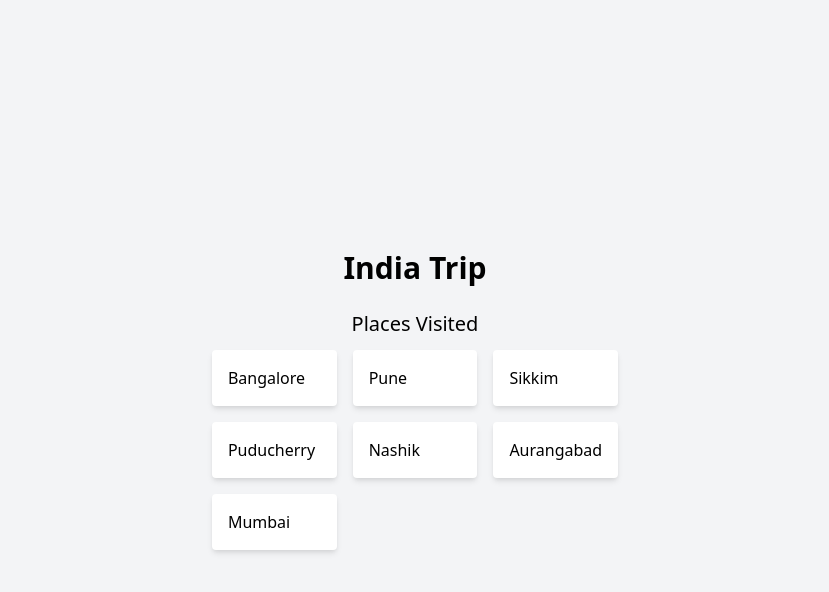
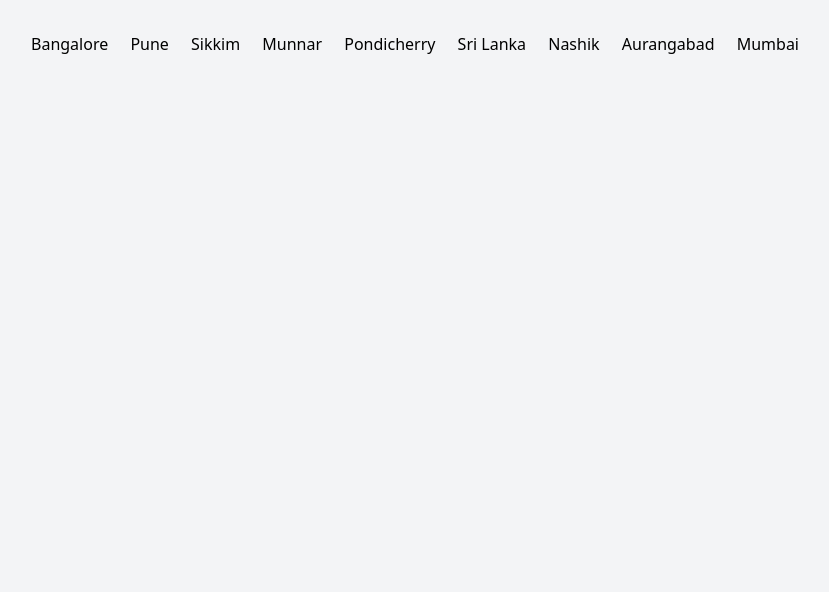
Before and after one commit to arnie12a/arnie12a.github.io, a plain HTML site: page india.html in a window 1280 px wide. Shown: the whole page, without its empty margins (225-1054 px from the left). Drawn offline with nearby package versions, Linux system fonts and the light colour scheme.

Commit message:
different layout for india trip blog

```diff
--- a/india.html
+++ b/india.html
@@ -4,98 +4,96 @@
 <head>
     <meta charset="UTF-8">
     <meta name="viewport" content="width=device-width, initial-scale=1.0">
-    <title>India Trip</title>
-    <link rel="icon" href="/images/vibes.png">
+    <title>My Travel Blog</title>
     <link href="https://cdn.jsdelivr.net/npm/tailwindcss@2.2.19/dist/tailwind.min.css" rel="stylesheet">
+    <style>
+        /* Add custom styles here if needed */
+    </style>
 </head>
 
-<body class="bg-gray-100 min-h-screen flex flex-col items-center justify-center">
-    <h1 class="text-3xl font-bold mb-6">India Trip</h1>
-    <h3 class="text-xl mb-3">Places Visited</h3>
-    <ul class="grid grid-cols-1 md:grid-cols-2 lg:grid-cols-3 gap-4">
-        <li class="p-4 bg-white rounded shadow-md cursor-pointer hover:bg-gray-200 transition duration-300 ease-in-out open-modal"
-            data-target="modal-Bangalore">
-            Bangalore
-        </li>
-        <li class="p-4 bg-white rounded shadow-md cursor-pointer hover:bg-gray-200 transition duration-300 ease-in-out open-modal"
-            data-target="modal-Pune">
-            Pune
-        </li>
-        <li class="p-4 bg-white rounded shadow-md cursor-pointer hover:bg-gray-200 transition duration-300 ease-in-out open-modal"
-            data-target="modal-Sikkim">
-            Sikkim
-        </li>
-        <li class="p-4 bg-white rounded shadow-md cursor-pointer hover:bg-gray-200 transition duration-300 ease-in-out open-modal"
-            data-target="modal-Puducherry">
-            Puducherry
-        </li>
-        <li class="p-4 bg-white rounded shadow-md cursor-pointer hover:bg-gray-200 transition duration-300 ease-in-out open-modal"
-            data-target="modal-Nashik">
-            Nashik
-        </li>
-        <li class="p-4 bg-white rounded shadow-md cursor-pointer hover:bg-gray-200 transition duration-300 ease-in-out open-modal"
-            data-target="modal-Aurangabad">
-            Aurangabad
-        </li>
-        <li class="p-4 bg-white rounded shadow-md cursor-pointer hover:bg-gray-200 transition duration-300 ease-in-out open-modal"
-            data-target="modal-Mumbai">
-            Mumbai
-        </li>
-    </ul>
+<body class="bg-gray-100 p-8">
+    <div class="max-w-3xl mx-auto">
 
-    <div id="modal-Bangalore" class="modal hidden fixed inset-0 bg-gray-700 bg-opacity-50 flex items-center justify-center">
-        <div class="modal-content bg-white w-1/2 p-4 rounded-md shadow-md">
-            <div class="flex justify-between items-center">
-                <h3 class="text-lg font-bold">Bangalore</h3>
-                <button class="close-modal">&times;</button>
-            </div>
-            <p>Additional information about Bangalore goes here...</p>
-        </div>
+        <!-- Buttons for each place -->
+        <div class="flex justify-between mb-8">
+            <button onclick="showPlace('bangalore')" class="place-button">Bangalore</button>
+            <button onclick="showPlace('pune')" class="place-button">Pune</button>
+            <button onclick="showPlace('sikkim')" class="place-button">Sikkim</button>
+            <button onclick="showPlace('munnar')" class="place-button">Munnar</button>
+            <button onclick="showPlace('pondicherry')" class="place-button">Pondicherry</button>
+            <button onclick="showPlace('srilanka')" class="place-button">Sri Lanka</button>
+            <button onclick="showPlace('nashik')" class="place-button">Nashik</button>
+            <button onclick="showPlace('aurangabad ')" class="place-button">Aurangabad</button>
+            <button onclick="showPlace('mumbai')" class="place-button">Mumbai</button>
+            <!-- Add buttons for other places similarly -->
         </div>
 
-    <div id="modal-Mumbai" class="modal hidden fixed inset-0 bg-gray-700 bg-opacity-50 flex items-center justify-center">
-        <div class="modal-content bg-white w-1/2 p-4 rounded-md shadow-md">
-            <div class="flex justify-between items-center">
-                <h3 class="text-lg font-bold">Mumbai</h3>
-                <button class="close-modal">&times;</button>
-            </div>
-            <p>Additional information about Mumbai goes here...</p>
-        </div>
+        <!-- Content for each place -->
+        <div id="bangaloreContent" class="hidden">
+            <h2 class="text-2xl font-bold mb-4">Bangalore</h2>
+            <p class="mb-4">Bangalore, officially known as Bengaluru, is the capital of the Indian state of Karnataka. It is known
+                as the "Silicon Valley of India" due to its role as the nation's leading information technology exporter.</p>
+            <img src="bangalore.jpg" alt="Bangalore" class="mb-4 rounded-md">
+            <!-- Add more content like text, images, etc. -->
         </div>
 
+        <!-- Content for Munnar -->
+        <div id="munnarContent" class="hidden">
+            <h2 class="text-2xl font-bold mb-4">Munnar</h2>
+            <p class="mb-4">Munnar is a town and hill station located in the Idukki district of the southwestern Indian state of
+                Kerala. It is situated at around 1,600 meters (5,200 ft) above sea level in the Western Ghats mountain range.</p>
+            <img src="munnar.jpg" alt="Munnar" class="mb-4 rounded-md">
+            <!-- Add more content like text, images, etc. -->
+        </div>
 
-    <!-- Other modals similar to the one above -->
+        <!-- Content for Pune -->
+        <div id="puneContent" class="hidden">
+            <h2 class="text-2xl font-bold mb-4">Pune</h2>
+            <p class="mb-4">Pune is a sprawling city in the western Indian state of Maharashtra. It was once the base of the Peshwas
+                (prime ministers) of the Maratha Empire, which lasted from 1674 to 1818.</p>
+            <img src="pune.jpg" alt="Pune" class="mb-4 rounded-md">
+            <!-- Add more content like text, images, etc. -->
+        </div>
 
-    <style>
-        .modal {
-            z-index: 9999;
-        }
+        <!-- Content for Sikkim -->
+        <div id="sikkimContent" class="hidden">
+            <h2 class="text-2xl font-bold mb-4">Sikkim</h2>
+            <p class="mb-4">Sikkim is a state in northeastern India. It borders Tibet in the north and northeast, Bhutan in the
+                east, Nepal in the west, and West Bengal in the south.</p>
+            <img src="sikkim.jpg" alt="Sikkim" class="mb-4 rounded-md">
+            <!-- Add more content like text, images, etc. -->
+        </div>
 
-        .modal-content {
-            max-height: 80vh;
-            overflow-y: auto;
-        }
+        <!-- Content for Mumbai -->
+        <div id="mumbaiContent" class="hidden">
+            <h2 class="text-2xl font-bold mb-4">Mumbai</h2>
+            <p class="mb-4">Mumbai is the capital city of the Indian state of Maharashtra. It is the most populous city in India
+                and the fourth most populous city in the world. Located on the west coast of India, Mumbai has a deep
+                natural harbor. It is also the wealthiest city in India and has the highest number of millionaires and
+                billionaires among all cities in India.</p>
+            <img src="mumbai.jpg" alt="Mumbai" class="mb-4 rounded-md">
+            <!-- Add more content like text, images, etc. -->
+        </div>
 
-        .close-modal {
-            cursor: pointer;
-        }
-    </style>
+        <!-- Content for other places similarly -->
+
+    </div>
 
     <script>
-        document.querySelectorAll('.open-modal').forEach(item => {
-            item.addEventListener('click', event => {
-                const target = document.getElementById(item.getAttribute('data-target'));
-                target.classList.remove('hidden');
-            });
+        // Function to show content for a specific place
+        function showPlace(place) {
+            // Hide all content divs
+            const allContent = document.querySelectorAll('[id$="Content"]');
+            allContent.forEach(content => {
+                content.classList.add('hidden');
             });
 
-        document.querySelectorAll('.close-modal').forEach(item => {
-            item.addEventListener('click', event => {
-                const modal = item.closest('.modal');
-                modal.classList.add('hidden');
-            });
-        });
+            // Show content for the selected place
+            const selectedContent = document.getElementById(place + 'Content');
+            selectedContent.classList.remove('hidden');
+        }
     </script>
+
 </body>
 
 </html>
```
Lines whose indentation alone changed are shown as unchanged.
